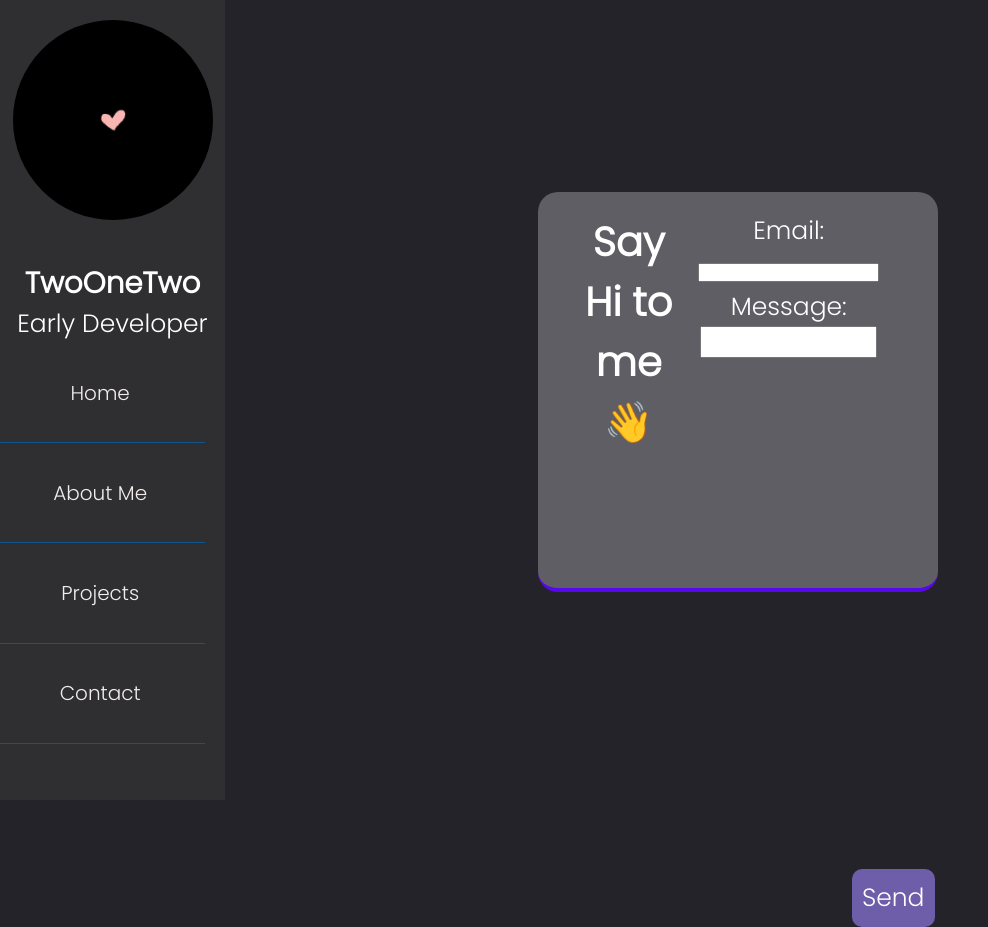
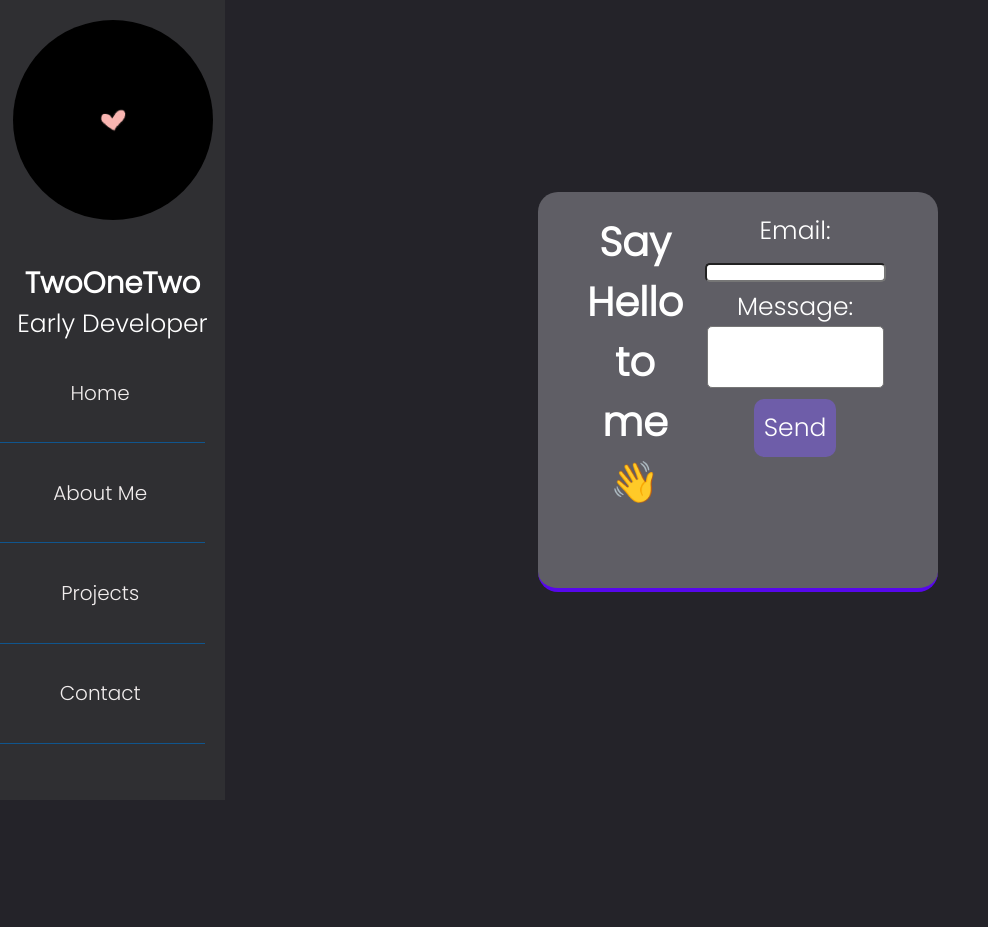
Before and after one commit to TwoThreeTwo/Portfolio-Rewrite, a plain HTML site: page contact.html in a window 1280 px wide. Shown: the whole page, without its empty margins (0-988 px from the left). After the commit the page ends 800 px from the top, so only its background shows below. Drawn offline with Linux system fonts and the light colour scheme.

Commit message:
changed the border-radius of the input sections

```diff
--- a/contact.html
+++ b/contact.html
@@ -46,12 +46,12 @@
         </div>
     </div>
     <div class="card">
-            <h1 class="contact-introduction">Say Hi to me 👋</h1>
+            <h1 class="contact-introduction">Say Hello to me 👋</h1>
             <form action="https://formsubmit.co/twounderscoretwo@gmail.com" method="POST">
                 <label for="email" clas="label-email">Email:</label>
                 <input type="email" name="email" id="email" required class="input-email">
                 <label for="message" class="label-message">Message:</label>
-                <textarea name="message" id="message" required class="input-message"></textarea>
+                <textarea name="message" id="message" required class="input-message" rows="4"></textarea>
                 <input type="submit" value="Send" class="submit-btn">
             </form>
     </div>
--- a/style.css
+++ b/style.css
@@ -103,6 +103,10 @@ ul li:hover .arrow {
     border-color: #ff99ff;
 }
 
+.input-message, .input-email  {
+    border-radius: 5px;
+}
+
 textarea {
     resize: none;
 }
@@ -114,7 +118,8 @@ textarea {
     color: #fff;
     background-color: #6e5da9;
     cursor: pointer;
-    position: relative;
-    top: 500px;
-    left: 48%;
+    position: static;
+    transition: 800ms;
+}.submit-btn:hover {
+    background-color: #5c4f8e;
 }
```
